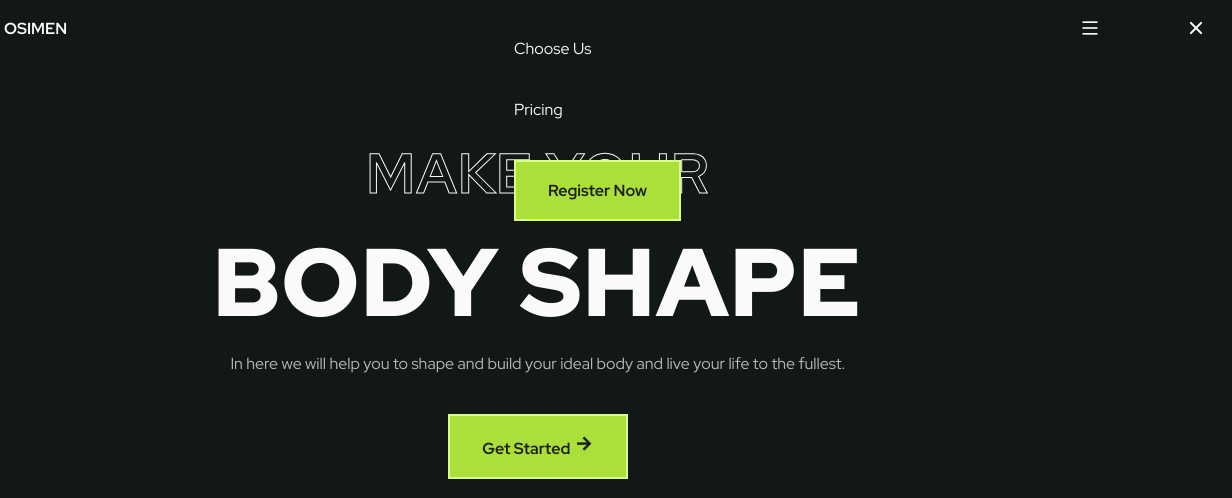
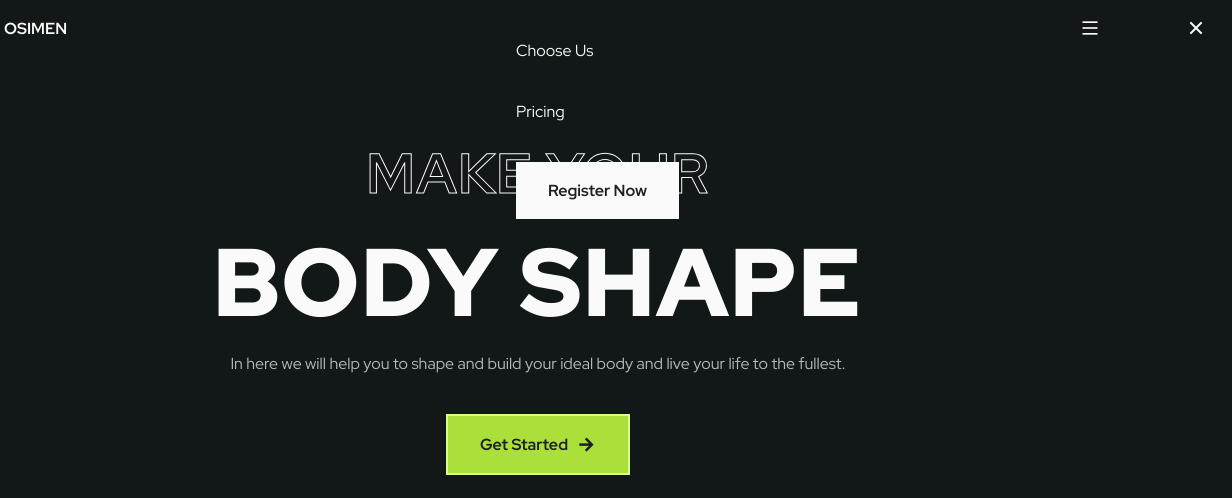
Before and after one commit to yarasa27/Gym-Website, a plain HTML site: page index.html in a window 1280 px wide. Shown: the top 498 px of the page, 48-1280 px from the left. Drawn offline with nearby package versions, Linux system fonts and the light colour scheme.

Commit message:
button css finished starting logos html and css

```diff
--- a/assets/css/styles.css
+++ b/assets/css/styles.css
@@ -227,7 +227,10 @@ img {
   color: var(--title-color);
   cursor: pointer;
 }
-
+.nav .nav__button{
+  background-color: var(--title-color);
+  border: none;
+}
 /* Show menu */
 .show-menu{
   right: 0;
@@ -311,7 +314,16 @@ img {
 }
 .button i{
   font-size: 1.25rem;
-  transition: ;
+  transition: transform .3s;
+}
+.button__flex{
+  display: inline-flex;
+  align-items: center;
+  justify-content: center;
+  column-gap: .5rem;
+}
+.button__flex:hover i{
+  transform: translateX(.25rem);
 }
 
 /*=============== LOGOS ===============*/
```
